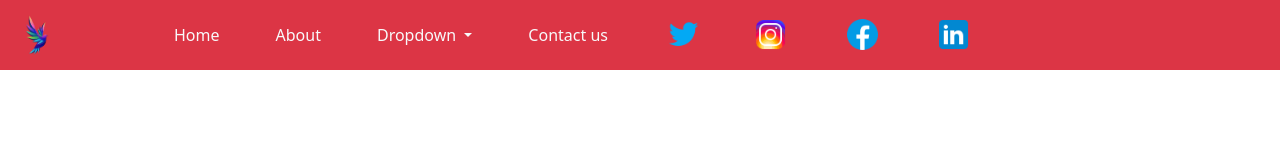
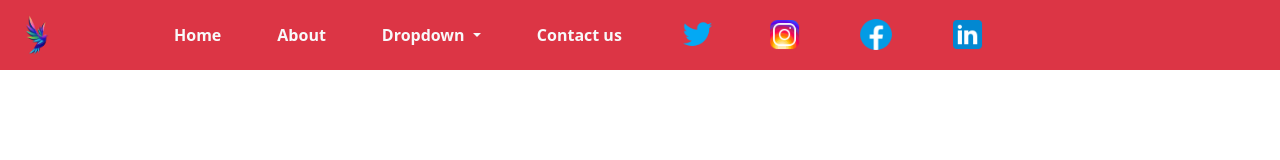
Before and after one commit to Aisha-Maqbool/Navbar, a plain HTML site: page index.html in a window 1280 px wide. Drawn offline with nearby package versions, Linux system fonts and the light colour scheme.

Commit message:
first commit

```diff
--- a/index.html
+++ b/index.html
@@ -8,21 +8,21 @@
 </head>
 <body>
     <nav class="navbar navbar-expand-lg bg-danger ">
-        <div class="container-fluid">
-          <a class="navbar-brand text-light text-bold" href="#"><img src="download (6).png"width="50px"></a>
+        <div class="container-fluid ">
+          <a class="navbar-brand text-light fw-bold" href="#"><img src="download (6).png"width="50px"></a>
           <button class="navbar-toggler" type="button" data-bs-toggle="collapse" data-bs-target="#navbarSupportedContent" aria-controls="navbarSupportedContent" aria-expanded="false" aria-label="Toggle navigation">
             <span class="navbar-toggler-icon"></span>
           </button>
           <div class="collapse navbar-collapse" id="navbarSupportedContent">
-            <ul class="navbar-nav ms-5 mb-2 mb-lg-0">
+            <ul class="navbar-nav ms-5 mb-2 mb-lg-0 ">
               <li class="nav-item">
-                <a class="nav-link active ps-5 text-light text-bold" aria-current="page" href="#">Home</a>
+                <a class="nav-link link-dark ps-5 text-light fw-bold" aria-current="page" href="#">Home</a>
               </li>
               <li class="nav-item">
-                <a class="nav-link hover ps-5 text-light text-bold link-dark" href="#">About</a>
+                <a class="nav-link  ps-5 text-light link-dark fw-bold" href="#">About</a>
               </li>
               <li class="nav-item dropdown">
-                <a class="nav-link dropdown-toggle ps-5 text-light text-bold link-dark" href="#" role="button" data-bs-toggle="dropdown" aria-expanded="false">
+                <a class="nav-link dropdown-toggle ps-5 text-light  fw-bold link-dark" href="#" role="button" data-bs-toggle="dropdown" aria-expanded="false">
                   Dropdown
                 </a>
                 <ul class="dropdown-menu">
@@ -33,7 +33,7 @@
                 </ul>
               </li>
               <li class="nav-item">
-                <a class="nav-link ps-5 text-light text-bold link-dark link-dark">Contact us</a>
+                <a class="nav-link ps-5 text-light link-dark link-dark fw-bold">Contact us</a>
               </li>
             </ul>
        <span class="g-3"><img src="download (1).png" width="10%" class="ms-5"><img src="download (2).png" width="10%" class="ms-5"> <img src="download.png" width="10%" class="ms-5"> <img src="download (3).png" width="10%" class="ms-5"></span>
```
